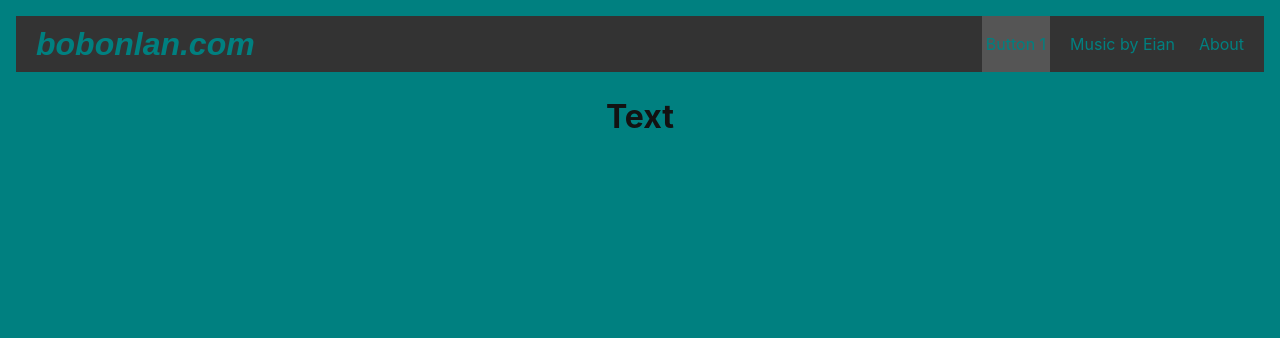
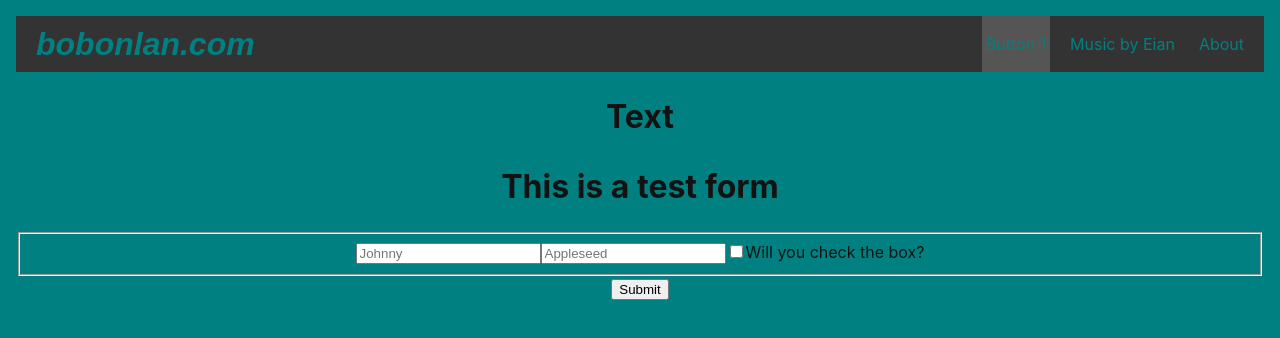
Before and after one commit to bobonlan/bobonlan.github.io, a React (Vite) app: page /button1 in a window 1280 px wide. Shown: the top 338 px of the page. Built offline with nearby package versions, Linux system fonts and the light colour scheme; the HTML template or start-up script is replaced by a standard one.

Commit message:
Form testing

```diff
--- a/src/App.css
+++ b/src/App.css
@@ -79,6 +79,7 @@ body {
   align-items: stretch;
   gap: 2rem;
   padding: 0 1rem;
+  max-width: 100vw;
 }
 
 .site-title {
--- /dev/null
+++ b/src/Components/Form/Form.jsx
@@ -0,0 +1,24 @@
+export function Form() {
+  return (
+    <div>
+      <h1>This is a test form</h1>
+      <form
+        target="_blank"
+        action="https://formsubmit.co/bobonlanbusiness@gmail.com"
+        method="POST"
+      >
+        <fieldset>
+          <label>
+            <input type="text" name="FirstName" placeholder="Johnny" />
+            <input type="text" name="LastName" placeholder="Appleseed" />
+          </label>
+          <label for="penis">
+            <input type="checkbox" name="box" id="box" />
+            Will you check the box?
+          </label>
+        </fieldset>
+      </form>
+      <input type="submit" />
+    </div>
+  );
+}
--- /dev/null
+++ b/src/Components/Holopin/Holopin.css
@@ -0,0 +1,5 @@
+.Holopin {
+  max-width: 60vw;
+  max-height: 30vh;
+  border-radius: 30px;
+}
--- /dev/null
+++ b/src/Components/Holopin/Holopin.jsx
@@ -0,0 +1,13 @@
+import "./Holopin.css";
+export function Holopin() {
+  return (
+    <>
+      <img
+        align="left"
+        className="Holopin"
+        src="https://holopin.me/bobonlan"
+        alt="An image of @bobonlan's Holopin badges, which is a link to view their full Holopin profile"
+      />
+    </>
+  );
+}
--- /dev/null
+++ b/src/Components/NextJSConfTicket/NextJSConfTicket.css
@@ -0,0 +1,5 @@
+.NextJSConfTicket {
+  max-width: 60vw;
+  max-height: 30vh;
+  border-radius: 30px;
+}
--- /dev/null
+++ b/src/Components/NextJSConfTicket/NextJSConfTicket.jsx
@@ -0,0 +1,10 @@
+import "./NextJSConfTicket.css";
+export function NextJSConfTicket() {
+  return (
+    <img
+      className="NextJSConfTicket"
+      align="left"
+      src="https://nextjs.org/api/conf/2023/og/badge?id=bobonlan"
+    />
+  );
+}
--- a/src/routes/balls.jsx
+++ b/src/routes/balls.jsx
@@ -2,6 +2,7 @@ import { Welcome } from "./../Components/Welcome/Welcome.jsx";
 import { BasicButton } from "./../App.jsx";
 import { Clock } from "./../Components/Clock/Clock.jsx";
 import { Spotify } from "./../Components/Spotify/Spotify.jsx";
+import { Form } from "./../Components/Form/Form.jsx";
 import "./../App.css";
 export default function Balls() {
   return (
--- a/src/routes/button1.jsx
+++ b/src/routes/button1.jsx
@@ -1,7 +1,9 @@
+import { Form } from "../Components/Form/Form";
 export default function Button1() {
   return (
-    <h1>
-      Text
-    </h1>
+    <>
+      <h1>Text</h1>
+      <Form />
+    </>
   );
 }
--- a/src/routes/button2.jsx
+++ b/src/routes/button2.jsx
@@ -1,4 +1,7 @@
 import React, { Component } from "react";
+import "./../App.css";
+import { NextJSConfTicket } from "../Components/NextJSConfTicket/NextJSConfTicket";
+import { Holopin } from "../Components/Holopin/Holopin.jsx";
 export default function Button2() {
   return (
     <>
```
